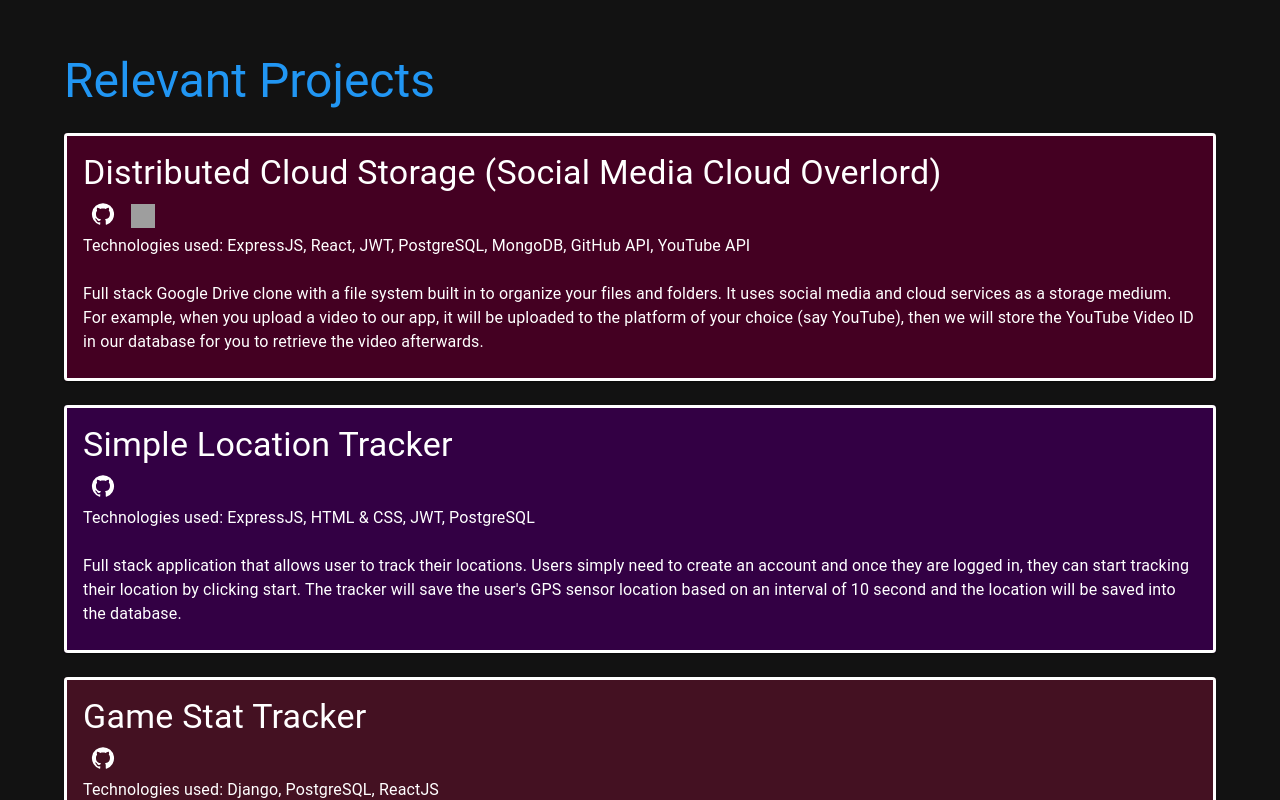
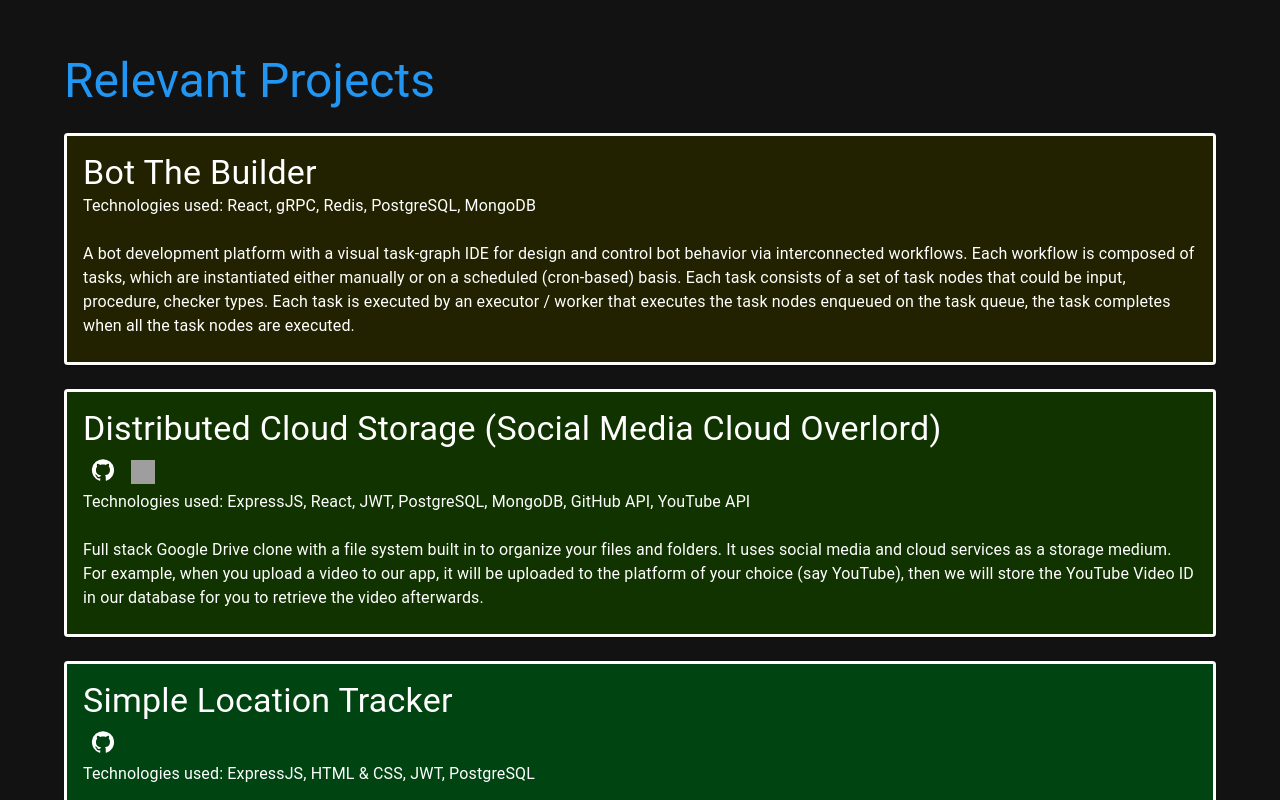
Before and after one commit to YEOWEIHNGWHYELAB/WHYELAB_UIUX-Portfolio, a React (Create React App) app in the folder production/: page / in a window 1280 px wide. Shown: the part 6020-6820 px from the top of the page. Built offline with nearby package versions, Linux system fonts and the light colour scheme; grey boxes are pictures that could not be loaded.

Commit message:
added bot the builder project

```diff
--- a/production/src/sections/RelavantProject/RelevantProject.tsx
+++ b/production/src/sections/RelavantProject/RelevantProject.tsx
@@ -1,4 +1,4 @@
-import { forwardRef } from "react";
+import {forwardRef} from "react";
 import {
     Box,
     Card,
@@ -7,7 +7,7 @@
     Link,
     Typography,
 } from "@mui/material";
-import { GitHub } from "@mui/icons-material";
+import {GitHub} from "@mui/icons-material";
 
 import ItchIOIcon from "../../images/website/itchio-logo.png";
 import DevPostIcon from "../../images/website/devpost-logo.png";
@@ -24,6 +24,13 @@
 }
 
 const projects = [
+    {
+        title: "Bot The Builder",
+        technologies:
+            "React, gRPC, Redis, PostgreSQL, MongoDB",
+        description:
+            "A bot development platform with a visual task-graph IDE for design and control bot behavior via interconnected workflows. Each workflow is composed of tasks, which are instantiated either manually or on a scheduled (cron-based) basis. Each task consists of a set of task nodes that could be input, procedure, checker types. Each task is executed by an executor / worker that executes the task nodes enqueued on the task queue, the task completes when all the task nodes are executed.",
+    },
     {
         title: "Distributed Cloud Storage (Social Media Cloud Overlord)",
         githubLink: "https://github.com/YEOWEIHNGWHYELAB/DistributedCloudStorage",
@@ -99,7 +106,7 @@
                     Relevant Projects
                 </Typography>
 
-        <br />
+                <br/>
 
                 {projects.map((project, index) => (
                     <div>
@@ -117,9 +124,11 @@
                             >
                                 <Typography variant="h4">{project.title}</Typography>
 
+                                {project.githubLink && (
                                     <IconButton href={project.githubLink} target="_blank">
-                  <GitHub />
+                                        <GitHub/>
                                     </IconButton>
+                                )}
 
                                 {project.devpostLink && (
                                     <IconButton
@@ -173,13 +182,13 @@
                                     Technologies used: {project.technologies}
                                 </Typography>
 
-                <br />
+                                <br/>
 
                                 <Typography variant="body1">{project.description}</Typography>
                             </CardContent>
                         </Card>
 
-            {index !== projectLen - 1 && <br />}
+                        {index !== projectLen - 1 && <br/>}
                     </div>
                 ))}
             </Box>
```
Lines whose indentation alone changed are shown as unchanged.
